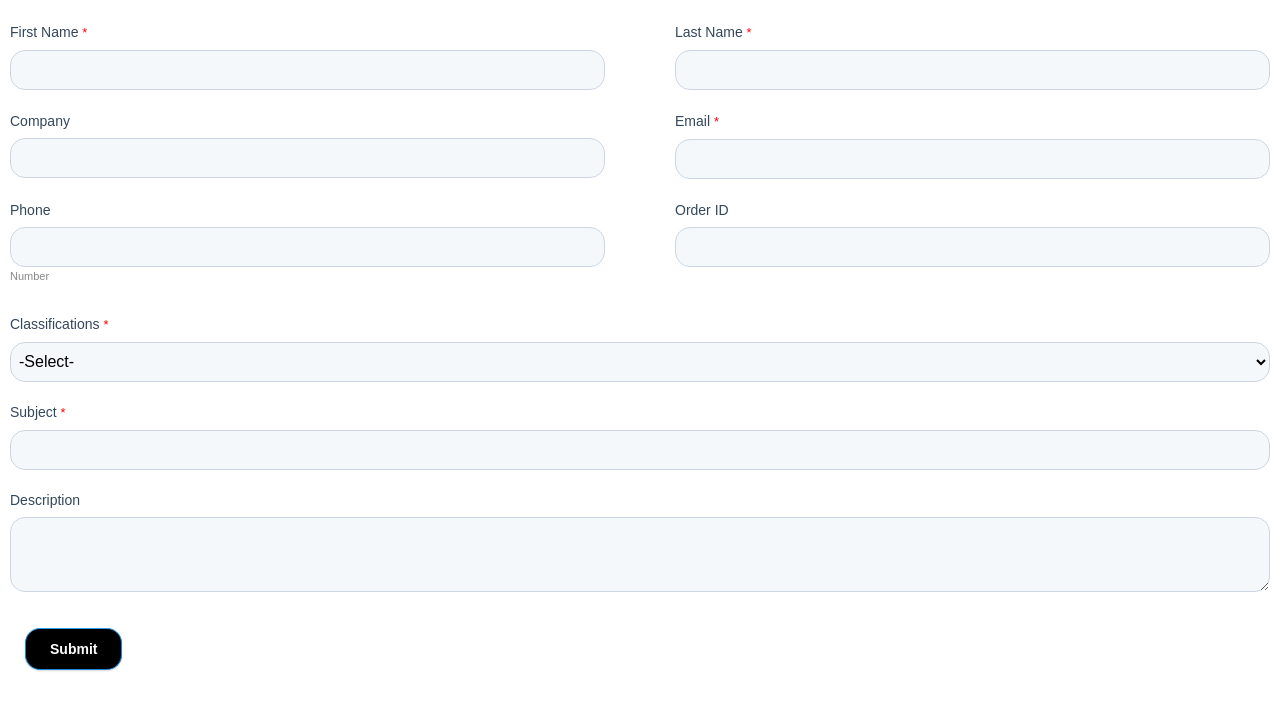
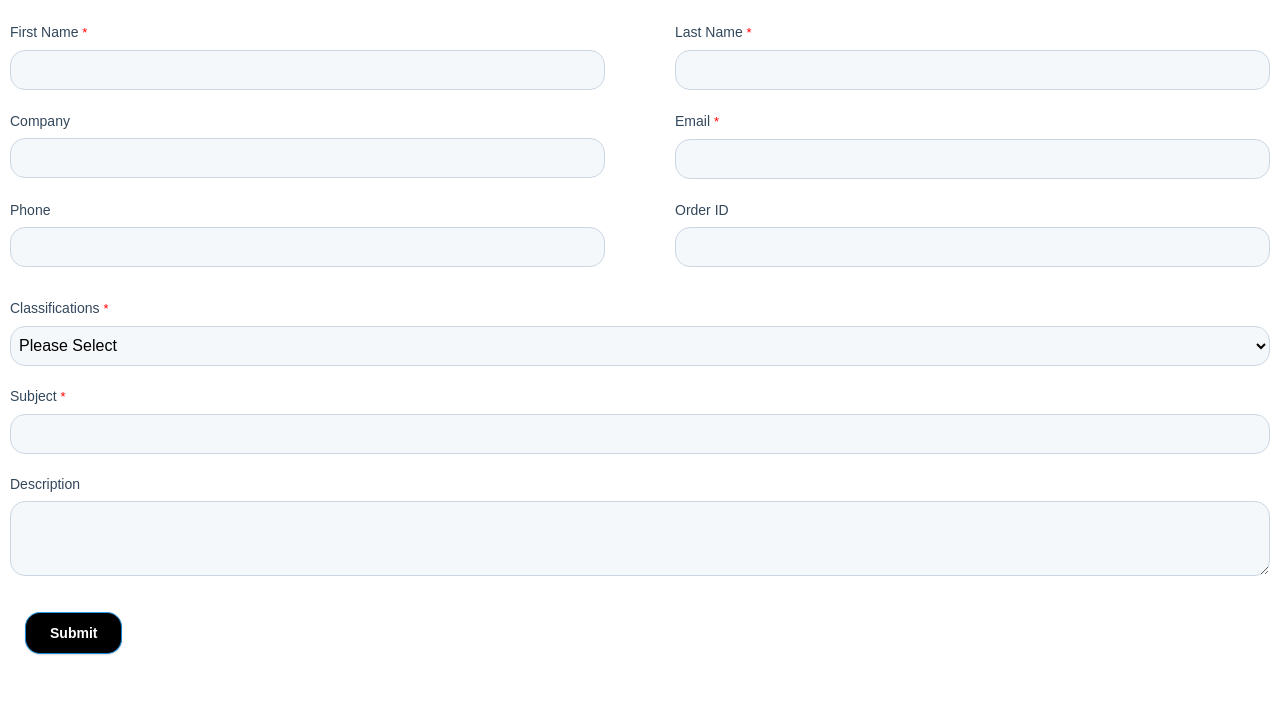
Before and after one commit to 3liGlobal/PrePod-GHW-Contact-Us, a plain HTML site: page index.html in a window 1280 px wide. Drawn offline with Linux system fonts and the light colour scheme.

Commit message:
Update index.html

```diff
--- a/index.html
+++ b/index.html
@@ -12,7 +12,7 @@
     <!-- Change or deletion of the name attributes in the input tag will lead to empty values on record submission-->
     <div class="zf-templateWidth">
         <form
-            action='https://forms.zohopublic.com/airglobal/form/HookahWholesalersSupportTicketSTAGINGSandbox2/formperma/N45-oPVkz5Ztg1ZJpFQiz0xghCarmJk4Y6l4dvCrJeI/htmlRecords/submit'
+            action='https://forms.zohopublic.com/airglobal/form/HookahWholesalersSupportTicketSTAGINGSandbox21/formperma/AM27lJ6YmZudXK1QTpTocGaQe2BblS-liCwF39T_PL4/htmlRecords/submit'
             name='form' method='POST' onSubmit='javascript:document.charset="UTF-8"; return zf_ValidateAndSubmit();'
             accept-charset='UTF-8' enctype='multipart/form-data' id='form'><input type="hidden" name="zf_referrer_name"
                 value=""><!-- To Track referrals , place the referrer name within the " " in the above hidden input field -->
@@ -84,7 +84,7 @@
                                                 isCountryCodeEnabled=false fieldType="11"
                                                 id="international_PhoneNumber_countrycode" valType="number"
                                                 phoneFormatType="1" placeholder="" />
-                                            <label>Number</label> </span>
+                                             </span>
                                         <div class="zf-clearBoth"></div>
                                     </div>
                                     <p id="PhoneNumber_error" class="zf-errorMessage" style="display:none;">Invalid
@@ -114,46 +114,66 @@
                             </label>
                             <div class="zf-tempContDiv">
                                 <select class="zf-form-sBox" name="Dropdown" checktype="c1">
-                                    <option selected="true" value="-Select-">-Select-</option>
-                                    <optgroup label="Order Management">
-                                        <option
-                                            value="Incorrect&#x20;&#x2f;&#x20;Incomplete&#x20;&#x2f;&#x20;Intercept&#x20;Shipping&#x20;Address&#x20;&#x28;Customer&#x20;Issue&#x29;">
-                                            Incorrect&#x20;&#x2f;&#x20;Incomplete&#x20;&#x2f;&#x20;Intercept&#x20;Shipping&#x20;Address&#x20;&#x28;Customer&#x20;Issue&#x29;
-                                        </option>
-                                        <option value="Incorrect&#x20;Item&#x28;s&#x29;&#x20;Ordered">
-                                            Incorrect&#x20;Item&#x28;s&#x29;&#x20;Ordered</option>
-                                        <option value="Cancel&#x20;&#x2f;&#x20;Modify&#x20;Order">
-                                            Cancel&#x20;&#x2f;&#x20;Modify&#x20;Order</option>
-                                        <option value="US&#x20;Return&#x20;&#x2f;&#x20;Exchange">
-                                            US&#x20;Return&#x20;&#x2f;&#x20;Exchange</option>
-                                        <option value="International&#x20;Return&#x20;&#x2f;&#x20;Exchange">
-                                            International&#x20;Return&#x20;&#x2f;&#x20;Exchange</option>
-                                        <option
-                                            value="Incorrect&#x20;&#x2f;&#x20;Incomplete&#x20;&#x2f;&#x20;Intercept&#x20;Shipping&#x20;Address&#x20;&#x28;Company&#x20;Issue&#x29;">
-                                            Incorrect&#x20;&#x2f;&#x20;Incomplete&#x20;&#x2f;&#x20;Intercept&#x20;Shipping&#x20;Address&#x20;&#x28;Company&#x20;Issue&#x29;
-                                        </option>
-                                        <option
-                                            value="Missing&#x20;&#x2f;&#x20;Incorrect&#x20;Item&#x28;s&#x29;&#x20;Shipped">
-                                            Missing&#x20;&#x2f;&#x20;Incorrect&#x20;Item&#x28;s&#x29;&#x20;Shipped
-                                        </option>
-                                        <option value="Defective&#x20;Merchandise">Defective&#x20;Merchandise</option>
+                                    <option selected="true" value="-Select-" disabled>Please Select</option>
+                                    <optgroup label="Account Issue">
+                                    <option value="Update&#x20;Account&#x20;Information">Update&#x20;Account&#x20;Information</option>
+                                    <option value="Forgot&#x20;Password">Forgot&#x20;Password</option>
+                                    <option value="Other&#x20;Login&#x20;Issue">Other&#x20;Login&#x20;Issue</option>
                                     </optgroup>
-                                    <optgroup label="Shipping and Delivery">
-                                        <option value="UPS">UPS</option>
-                                        <option value="USPS">USPS</option>
-                                        <option value="APC&#x20;Postal&#x20;Logistics">APC&#x20;Postal&#x20;Logistics
-                                        </option>
-                                        <option value="Local&#x20;Courier&#x20;Delivery">
-                                            Local&#x20;Courier&#x20;Delivery</option>
-                                        <option value="Will&#x20;Call&#x20;Pickup">Will&#x20;Call&#x20;Pickup</option>
-                                        <option value="Freight&#x20;LTL">Freight&#x20;LTL</option>
-                                        <option value="Full&#x20;Truckload">Full&#x20;Truckload</option>
+                                    <optgroup label="Cancel / Modify Existing Order">
+                                    <option value="Order&#x20;Cancellation&#x20;Request">Order&#x20;Cancellation&#x20;Request</option>
+                                    <option value="Modify&#x20;Order&#x20;Request">Modify&#x20;Order&#x20;Request</option>
+                                    <option value="Modify&#x20;Address&#x20;Request">Modify&#x20;Address&#x20;Request</option>
+                                    <option value="Modify&#x20;Shipping&#x20;Method&#x20;Request">Modify&#x20;Shipping&#x20;Method&#x20;Request</option>
                                     </optgroup>
-                                    <optgroup label="Account Services">
-                                        <option value="Account&#x20;Modifications&#x20;Request">
-                                            Account&#x20;Modifications&#x20;Request</option>
+                                    <optgroup label="International Inquiry">
+                                    <option value="International&#x20;Returns">International&#x20;Returns</option>
+                                    <option value="International&#x20;Refused&#x20;Package">International&#x20;Refused&#x20;Package</option>
+                                    <option value="International&#x20;Shipping">International&#x20;Shipping</option>
+                                    <option value="Other">Other</option>
                                     </optgroup>
-                                </select>
+                                    <optgroup label="Order Issue">
+                                    <option value="Defective&#x20;Item">Defective&#x20;Item</option>
+                                    <option value="Missing&#x20;Item">Missing&#x20;Item</option>
+                                    <option value="Wrong&#x20;Item">Wrong&#x20;Item</option>
+                                    <option value="Wrong&#x20;Item">Wrong&#x20;Item</option>
+                                    <option value="Payment&#x20;Issue">Payment&#x20;Issue</option>
+                                    <option value="Product&#x20;Assembly">Product&#x20;Assembly</option>
+                                    <option value="Other">Other</option>
+                                    </optgroup>
+                                    <optgroup label="Order Status">
+                                    <option value="Order&#x20;Status&#x20;Inquiry">Order&#x20;Status&#x20;Inquiry</option>
+                                    <option value="Tracking&#x20;Information">Tracking&#x20;Information</option>
+                                    </optgroup>
+                                    <optgroup label="Returns / Exchange Request">
+                                    <option value="Domestic&#x20;Return&#x20;Request">Domestic&#x20;Return&#x20;Request</option>
+                                    <option value="International&#x20;Return&#x20;Request">International&#x20;Return&#x20;Request</option>
+                                    </optgroup>
+                                    <optgroup label="Technical Support">
+                                    <option value="Login&#x20;Issue&#x20;&#x28;for&#x20;related&#x20;issues&#x29;">Login&#x20;Issue&#x20;&#x28;for&#x20;related&#x20;issues&#x29;</option>
+                                    <option value="Payment&#x20;Issue">Payment&#x20;Issue</option>
+                                    <option value="Promo&#x20;Code&#x20;Issue">Promo&#x20;Code&#x20;Issue</option>
+                                    <option value="Website&#x20;Issue">Website&#x20;Issue</option>
+                                    <option value="Other">Other</option>
+                                    </optgroup>
+                                    <optgroup label="Wholesale Inquiry">
+                                    <option value="Wholesale&#x20;Account&#x20;Information">Wholesale&#x20;Account&#x20;Information</option>
+                                    </optgroup>
+                                    <optgroup label="General Inquiries">
+                                    <option value="Product&#x20;Assembly">Product&#x20;Assembly</option>
+                                    <option value="Affiliate&#x20;Information&#x20;Request">Affiliate&#x20;Information&#x20;Request</option>
+                                    <option value="Marketing&#x20;Inquiry">Marketing&#x20;Inquiry</option>
+                                    <option value="Product&#x20;Request">Product&#x20;Request</option>
+                                    <option value="Vendor&#x20;Inquiry">Vendor&#x20;Inquiry</option>
+                                    <option value="Other">Other</option>
+                                    </optgroup>
+                                    <optgroup label="Shipping and Delivery Options">
+                                    <option value="Shipping&#x20;Carrier&#x20;Inquiry">Shipping&#x20;Carrier&#x20;Inquiry</option>
+                                    <option value="Local&#x20;Courier&#x20;Delivery&#x20;Options">Local&#x20;Courier&#x20;Delivery&#x20;Options</option>
+                                    <option value="Will&#x20;Call&#x20;Pickup&#x20;Information">Will&#x20;Call&#x20;Pickup&#x20;Information</option>
+                                    <option value="Freight&#x20;and&#x20;Bulk&#x20;Shipping&#x20;Options">Freight&#x20;and&#x20;Bulk&#x20;Shipping&#x20;Options</option>
+                                    </optgroup>
+                                    </select>
                                 <p id="Dropdown_error" class="zf-errorMessage" style="display:none;">Please complete this required field.</p>
                             </div>
                             <div class="zf-clearBoth"></div>
```
